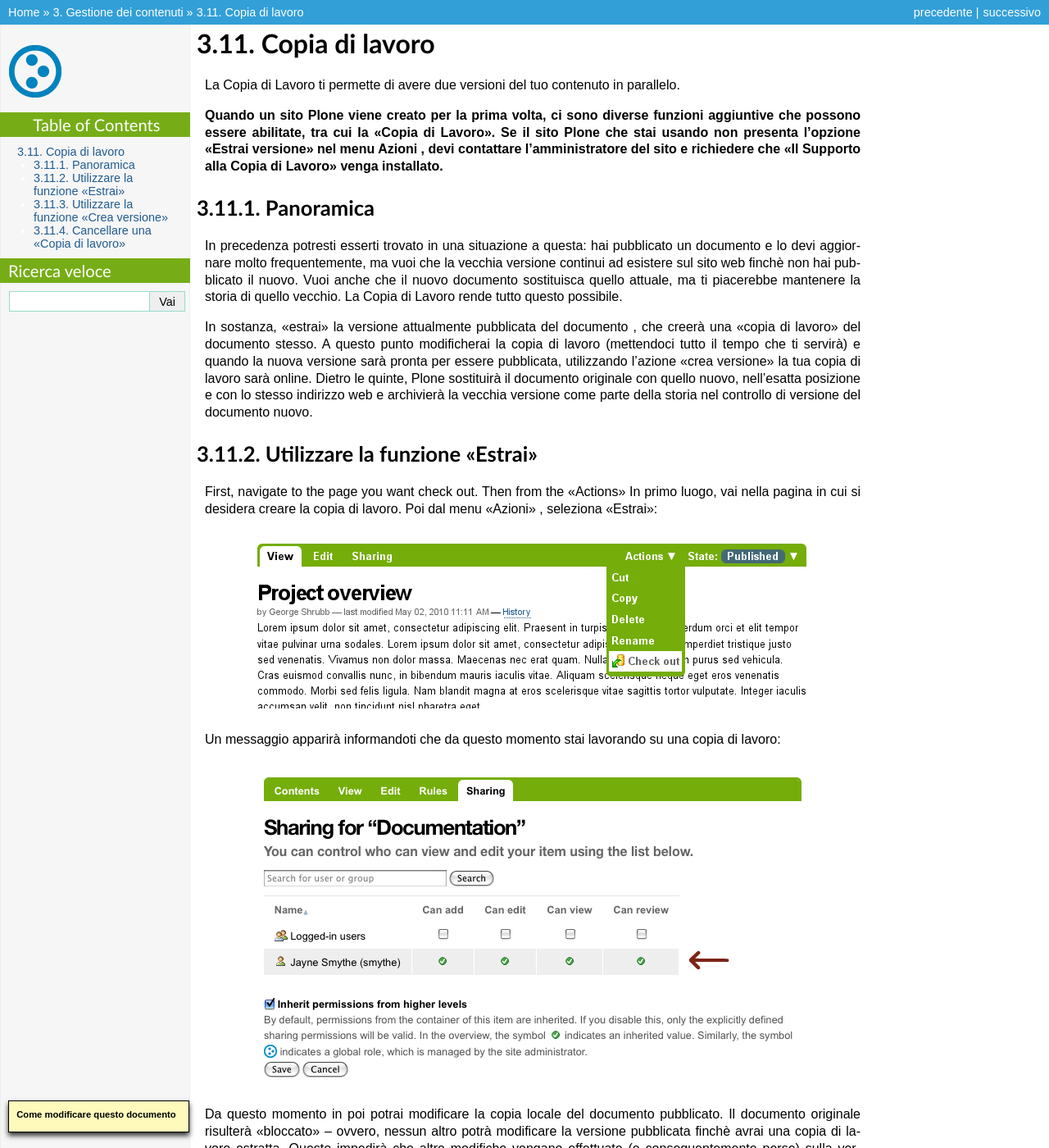
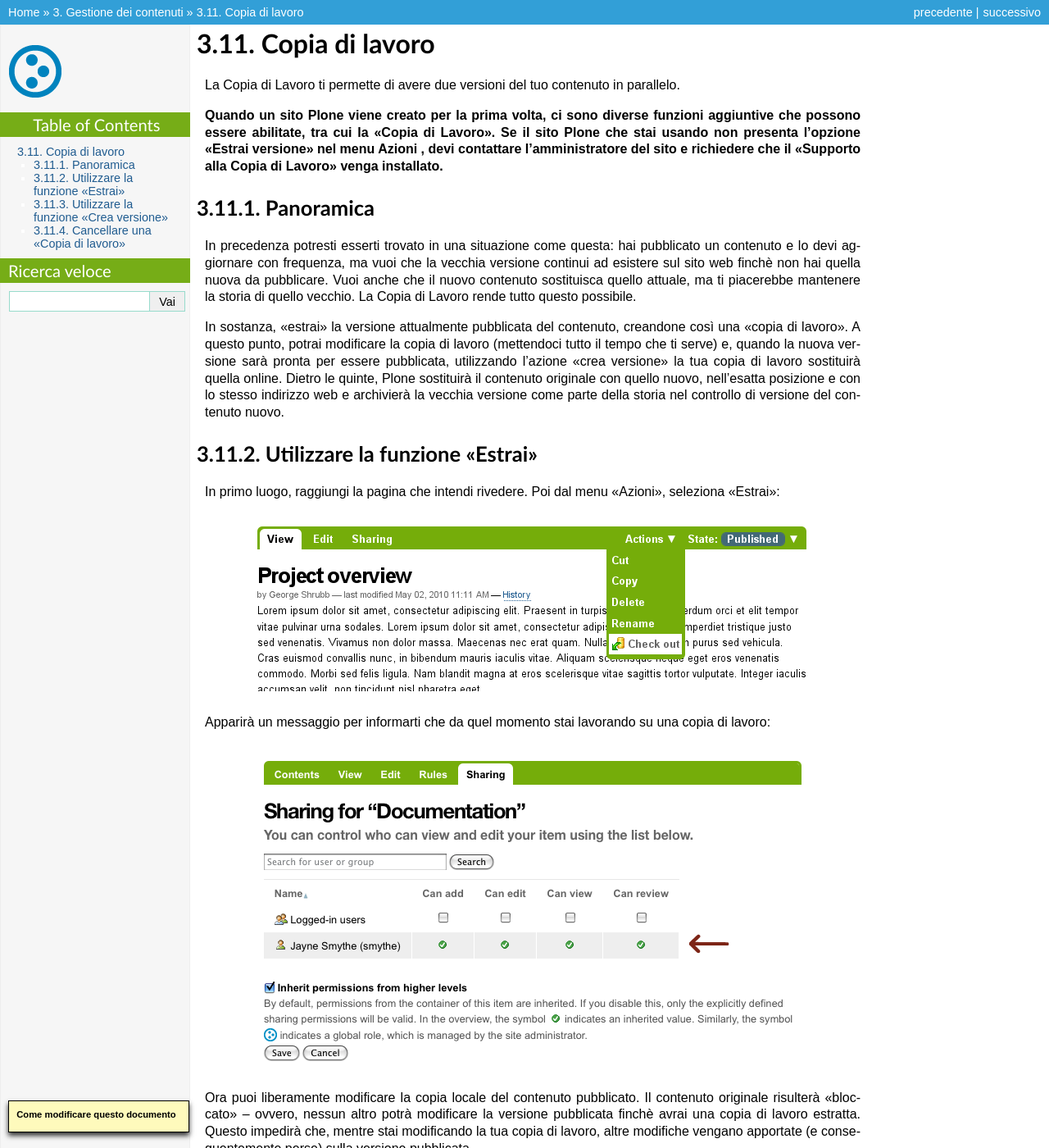
Before and after one commit to plone-it/collective.italiandocumentation, a Sphinx documentation site: the page built from source/managing-content/working-copy.rst, in a window 1280 px wide and 1400 px high. Shown: the whole window at 82% size. Built offline with Sphinx 7.4.7, drawn with Linux system fonts in a browser that asks for light colours; pages that are not in the unit, such as notebooks, are missing from menus; some of the changed text lies outside the part shown.

Commit message:
Review 3.11

```diff
--- a/source/managing-content/working-copy.rst
+++ b/source/managing-content/working-copy.rst
@@ -6,50 +6,48 @@ La Copia di Lavoro ti permette di avere due versioni del tuo contenuto in parall
 **Quando un sito Plone viene creato per la prima volta, ci sono diverse funzioni aggiuntive
 che possono essere abilitate, tra cui la "Copia di Lavoro". Se il sito Plone
 che stai usando non presenta l'opzione "Estrai versione" nel menu Azioni
-, devi contattare l'amministratore del sito e richiedere che
-"Il Supporto alla Copia di Lavoro" venga installato.**
+, devi contattare l'amministratore del sito e richiedere che il
+"Supporto alla Copia di Lavoro" venga installato.**
 
 Panoramica
 ----------
 
-In precedenza potresti esserti trovato in una situazione a questa: hai pubblicato
-un documento e lo devi aggiornare molto frequentemente, ma vuoi che la vecchia
-versione continui ad esistere sul sito web finchè non hai pubblicato il nuovo.
-Vuoi anche che il nuovo documento sostituisca quello attuale, ma ti piacerebbe
+In precedenza potresti esserti trovato in una situazione come questa: hai pubblicato
+un contenuto e lo devi aggiornare con frequenza, ma vuoi che la vecchia
+versione continui ad esistere sul sito web finchè non hai quella nuova da pubblicare.
+Vuoi anche che il nuovo contenuto sostituisca quello attuale, ma ti piacerebbe
 mantenere la storia di quello vecchio. La Copia di Lavoro rende tutto questo
 possibile.
 
-In sostanza, "estrai" la versione attualmente pubblicata del documento
-, che creerà una "copia di lavoro" del documento stesso. A questo punto modificherai
-la copia di lavoro (mettendoci tutto il tempo che ti servirà) e quando la nuova versione sarà
-pronta per essere pubblicata, utilizzando l'azione "crea versione" la tua copia di lavoro sarà online.
-Dietro le quinte, Plone sostituirà il documento originale con quello nuovo,
+In sostanza, "estrai" la versione attualmente pubblicata del contenuto,
+creandone così una "copia di lavoro". A questo punto, potrai modificare
+la copia di lavoro (mettendoci tutto il tempo che ti serve) e, quando la nuova versione sarà
+pronta per essere pubblicata, utilizzando l'azione "crea versione" la tua copia di lavoro sostituirà quella online.
+Dietro le quinte, Plone sostituirà il contenuto originale con quello nuovo,
 nell'esatta posizione e con lo stesso indirizzo web e archivierà la vecchia versione
-come parte della storia nel controllo di versione del documento nuovo.
+come parte della storia nel controllo di versione del contenuto nuovo.
 
 Utilizzare la funzione "Estrai"
 -------------------------------
 
-First, navigate to the page you want check out. Then from the "Actions"
-In primo luogo, vai nella pagina in cui si desidera creare la copia di lavoro. Poi dal menu "Azioni"
-, seleziona "Estrai":
+In primo luogo, raggiungi la pagina che intendi rivedere. Poi dal menu "Azioni", seleziona "Estrai":
 
 .. figure:: ../_static/01.png
    :align: center
    :alt:
 
-Un messaggio apparirà informandoti che da questo momento
+Apparirà un messaggio per informarti che da quel momento
 stai lavorando su una copia di lavoro:
 
 .. figure:: ../_static/03.png
    :align: center
    :alt:
 
-Da questo momento in poi potrai modificare la copia locale del documento pubblicato.
-Il documento originale risulterà "bloccato" -- ovvero, nessun altro potrà
+Ora puoi liberamente modificare la copia locale del contenuto pubblicato.
+Il contenuto originale risulterà "bloccato" -- ovvero, nessun altro potrà
 modificare la versione pubblicata finchè avrai una copia di lavoro estratta.
-Questo impedirà che altre modifiche vengano effettuate (e
-conseguentemente perse) sulla versione pubblicata mentre stai modificando la tua copia di lavoro.
+Questo impedirà che, mentre stai modificando la tua copia di lavoro, altre modifiche vengano apportate (e
+conseguentemente perse) sulla versione pubblicata.
 
 .. figure:: ../_static/locked.png
    :align: center
@@ -65,14 +63,14 @@ ti basta semplicemente selezionare "Crea versione" dal menu "Azioni":
    :align: center
    :alt:
 
-Ti verrà richiesto di inserire un messaggio legato alla creazione della nuova versione. Compilalo e
+Ti verrà richiesto di inserire un commento legato alla creazione della nuova versione. Compilalo e
 clicca su "Crea versione":
 
 .. figure:: ../_static/04b.png
    :align: center
    :alt:
 
-Il tuo documento aggiornato diventerà la nuova copia pubblicata.
+Il tuo contenuto aggiornato diventerà la nuova copia pubblicata.
 
 .. figure:: ../_static/05.png
    :align: center
```
